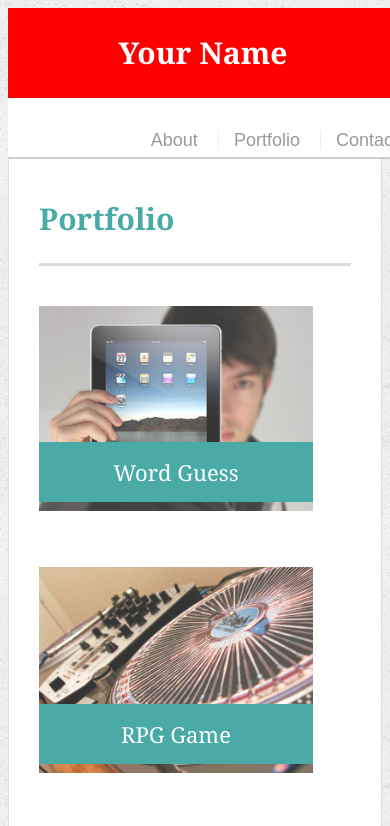
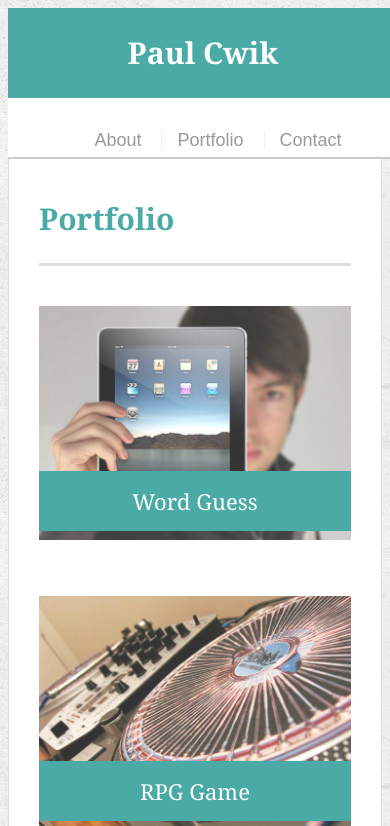
Before and after one commit to PCeeeZy/Responsive-Portfolio, a plain HTML site: page portfolio.html in a window 390 px wide. Shown: the top 826 px of the page. Drawn offline with Linux system fonts and the light colour scheme.

Commit message:
its working better now. dont use device controller

```diff
--- a/assets/css/style.css
+++ b/assets/css/style.css
@@ -1,3 +1,4 @@
+
 body {
   font-family: Arial, "Helvetica Neue", Helvetica, sans-serif;
   font-size: 18px;
@@ -14,7 +15,7 @@ body {
 
 .container {
   width: 100%;
-  max-width: 960px;
+  max-width: 700px;
   margin: 0 auto;
   clear: both;
 }
@@ -218,10 +219,30 @@ input[type=submit] {
 }
 
 /* MEDIA QUERIES */
+/* Starting with mobile size---640px */
+
 @media screen and (max-width: 640px) {
   #logo {
     width: 100%;
     float: center;
-    background: red;
+    }
+
+  nav {
+    float: center;
+    width: 100%;
+    text-align: center;
   }
+  .auth-image {
+    width: 100%;
+  }
+  .work {
+    width: 100%;
+
+  }
+
+
 }
+
+@media screen and (max-width: 768px) {
+
+}
--- a/portfolio.html
+++ b/portfolio.html
@@ -2,8 +2,8 @@
 <html lang="en-us">
 
 <head>
-  <meta charset="UTF-8">
-  <title>Portfolio | Your Name</title>
+  <meta charset="UTF-8" content="width=device-width">
+  <title>Portfolio | Paul Cwik</title>
   <link rel="stylesheet" type="text/css" href="assets/css/style.css">
 </head>
 
@@ -11,7 +11,7 @@
 
   <header id="masthead">
     <div class="container">
-      <a href="index.html" id="logo">Your Name</a>
+      <a href="index.html" id="logo">Paul Cwik</a>
       <nav>
         <a href="index.html">About</a>
         <a href="portfolio.html">Portfolio</a>
```
Also changed, not shown: contact.html (+3 -3 lines).
